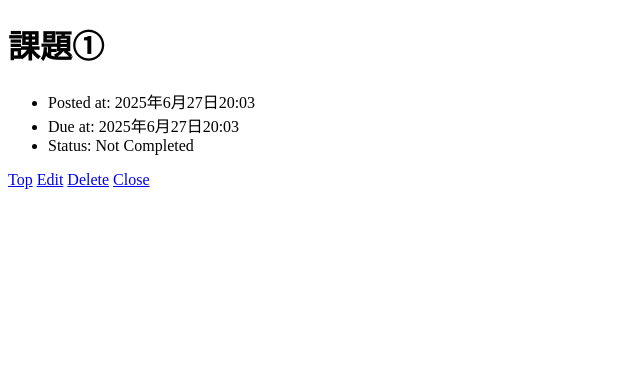
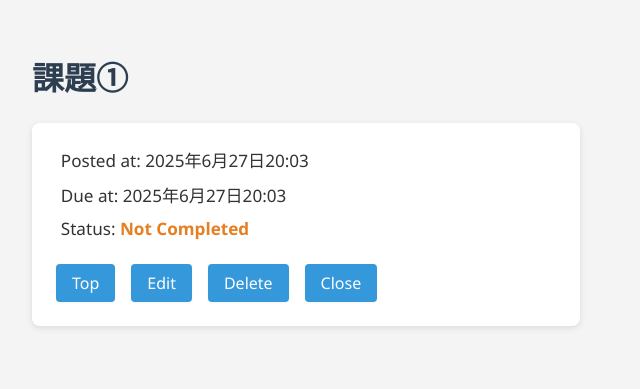
Before and after one commit to 1F10240113/django-test-exercise, a Django app: page /1/ in a window 1280 px wide. Shown: the top 389 px of the page, without its empty margins (0-640 px from the left). Run offline with Django 5.2, Linux system fonts and the light colour scheme; data comes from the database, SQL or seed files in the repository.

Commit message:
詳細画面のcssを追加

```diff
--- /dev/null
+++ b/todo/static/todo/css/detail.css
@@ -0,0 +1,80 @@
+body {
+  font-family: "Segoe UI", sans-serif;
+  background-color: #F4F4F4;
+  margin: 0;
+  padding: 2rem;
+  color: #333;
+}
+
+h1 {
+  color: #2C3E50;
+  margin-bottom: 1.5rem;
+}
+
+/* タスク詳細のコンテナ */
+.detail-box {
+  background-color: #fff;
+  padding: 1.5rem;
+  border-radius: 8px;
+  box-shadow: 0 2px 6px rgba(0, 0, 0, 0.1);
+  max-width: 500px;
+  margin-bottom: 2rem;
+}
+
+.detail-box ul {
+  list-style: none;
+  padding-left: 0;
+  margin: 0;
+}
+
+.detail-box li {
+  margin-bottom: 0.6rem;
+  padding-left: 0.3rem;
+  font-size: 1.07rem;
+}
+
+.status {
+  font-weight: bold;
+  color: #3498DB;
+}
+
+.status.completed {
+  color: #27ae60;
+}
+
+.status.not-completed {
+  color: #e67e22;
+}
+
+.detail-actions {
+  margin-top: 1.5rem;
+  display: flex;
+  gap: 1rem;
+}
+
+.detail-actions a {
+  padding: 0.5rem 1rem;
+  background-color: #3498DB;
+  color: white;
+  border: none;
+  border-radius: 4px;
+  text-decoration: none;
+  font-size: 1rem;
+  transition: background 0.2s;
+  box-shadow: 0 1px 3px rgba(0,0,0,0.05);
+  display: inline-block;
+}
+
+.detail-actions a:hover {
+  background-color: #2980B9;
+  text-decoration: underline;
+}
+
+@media (max-width: 600px) {
+  body, .detail-box {
+    padding: 1rem;
+  }
+  .detail-box {
+    max-width: 100%;
+  }
+}
--- a/todo/templates/todo/detail.html
+++ b/todo/templates/todo/detail.html
@@ -1,33 +1,35 @@
 {% load static %}
 <!DOCTYPE html>
 <html lang="ja">
-
   <head>
     <title>To Do Application</title>
     <meta charset="UTF-8">
     <meta name="author" content="INIAD">
+    <link href="{% static 'todo/css/detail.css' %}" rel="stylesheet">
   </head>
-
   <body>
     <h1>{{ task.title }}</h1>
+    <div class="detail-box">
       <ul>
         <li>Posted at: {{ task.posted_at }}</li>
         {% if task.due_at %}
         <li>Due at: {{ task.due_at }}</li>
         {% endif %}
+        <li>
+          Status:
           {% if task.completed %}
-      <li>Status: Completed</li>
+            <span class="status completed">Completed</span>
           {% else %}
-      <li>Status: Not Completed</li>
+            <span class="status not-completed">Not Completed</span>
           {% endif %}
+        </li>
       </ul>
-
-    <div>
+      <div class="detail-actions">
         <a href="{% url 'index' %}">Top</a>
         <a href="{% url 'update' task.id %}">Edit</a>
         <a href="{% url 'delete' task.id %}">Delete</a>
         <a href="{% url 'close' task.id %}">Close</a>
       </div>
+    </div>
   </body>
-
 </html>
```
Lines whose indentation alone changed are shown as unchanged.
